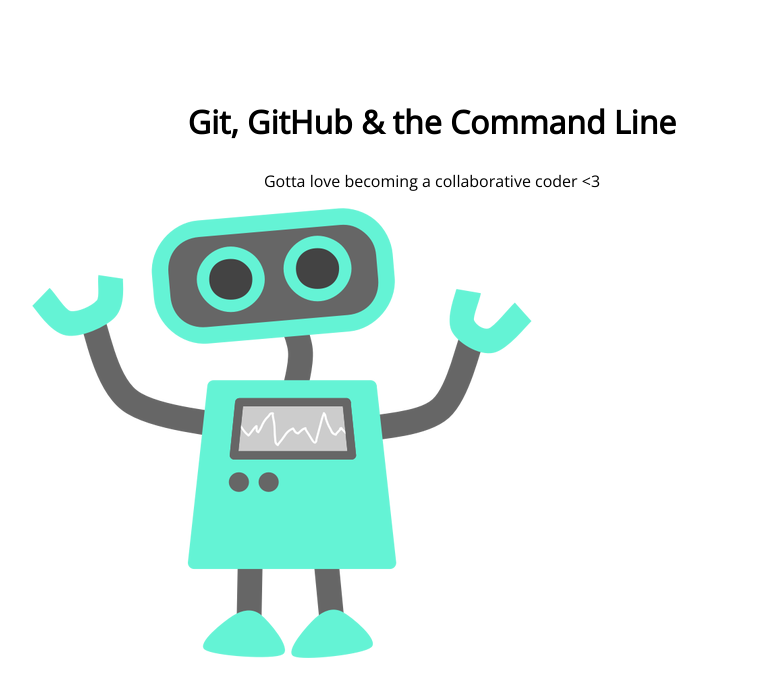
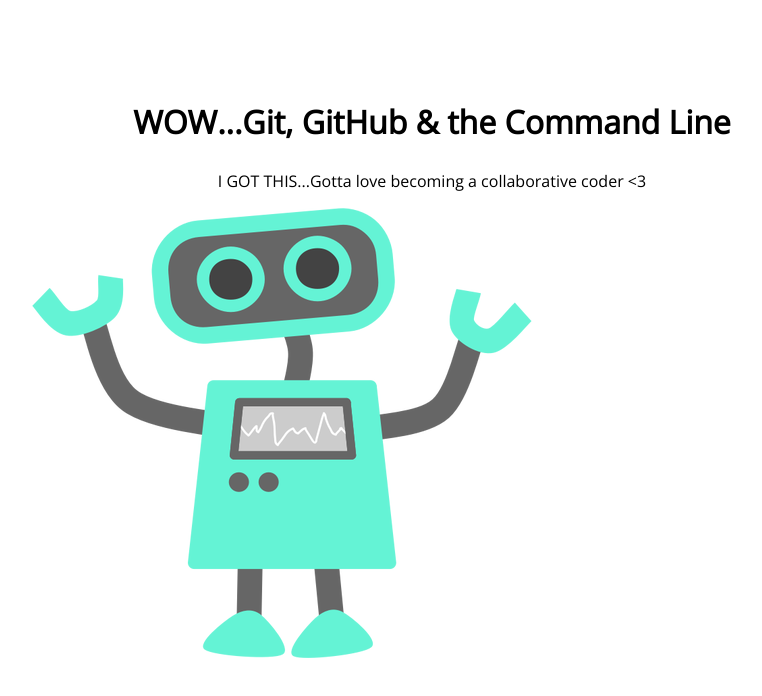
Before and after one commit to Kelly-L/105-project, a plain HTML site: page index.html in a window 1280 px wide. Shown: the whole page, without its empty margins (208-970 px from the left). Drawn offline with nearby package versions, Linux system fonts and the light colour scheme.

Commit message:
I added text to h1 and p.

```diff
--- a/index.html
+++ b/index.html
@@ -8,8 +8,8 @@
 </head>
 <body>
 	<section>
-		<h1>Git, GitHub & the Command Line</h1>
-		<p>Gotta love becoming a collaborative coder <3</p>
+		<h1>WOW...Git, GitHub & the Command Line</h1>
+		<p>I GOT THIS...Gotta love becoming a collaborative coder <3</p>
 		<img src="img/happy-blue-robot.png">
 	</section>
 </body>
```
